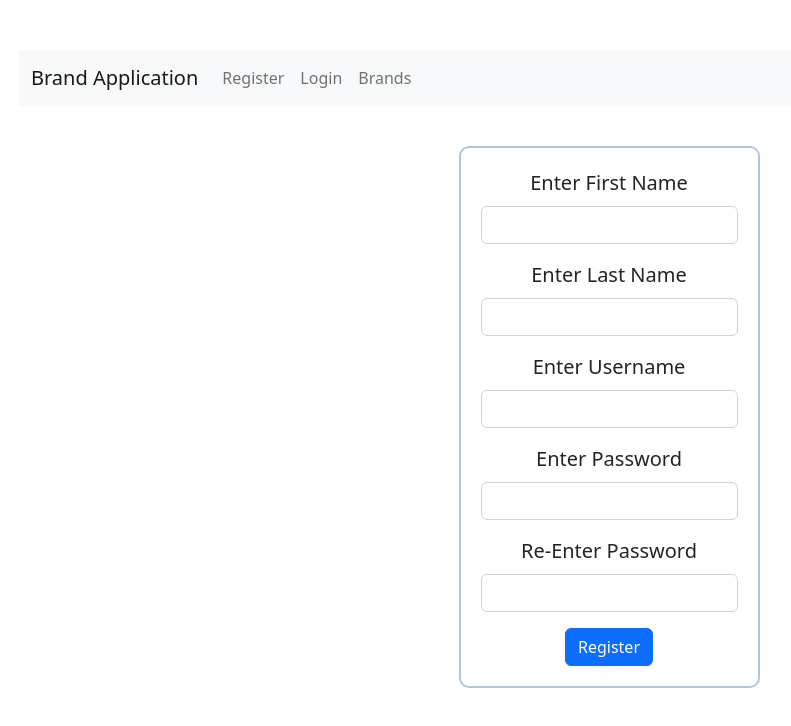
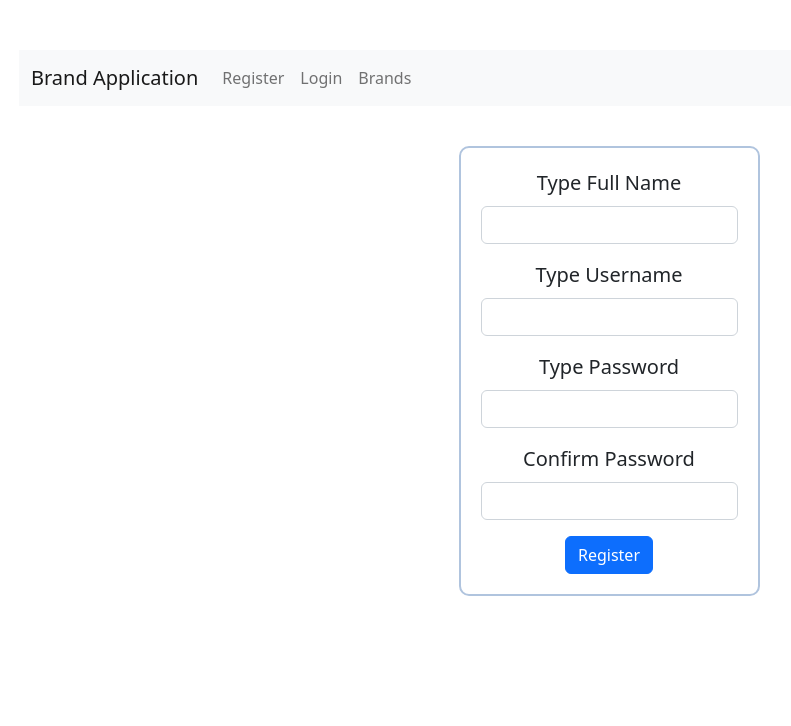
Before and after one commit to sreeepotluri/UserInterface-Project, a React (Create React App) app in the folder client/: page /register in a window 1280 px wide. Shown: the top 726 px of the page, without its empty margins (31-822 px from the left). Built offline with nearby package versions, Linux system fonts and the light colour scheme.

Commit message:
Navigate to Brands

```diff
--- a/client/src/components/pages/Register.js
+++ b/client/src/components/pages/Register.js
@@ -20,13 +20,13 @@ const navigate = useNavigate();
 
     fetchData("/user/register",
       {
-       username,
-       password
+       username, //sreeepotluri
+       password1, //pancakes
+       password2  //icecreams
       },
       "POST")
     .then((data) => {
       if(!data.message) {
-        console.log(data);
         navigate("/brands");
       }
     })
@@ -40,7 +40,7 @@ const navigate = useNavigate();
     <div>
       <form onSubmit={onSubmit}>
         <div className="mb-3">
-          <label htmlFor="username" className="form-label">Enter First Name</label>
+          <label htmlFor="username" className="form-label">Type Full Name</label>
           <input
             type="text"
             className="form-control"
@@ -52,19 +52,7 @@ const navigate = useNavigate();
           />
         </div>
         <div className="mb-3">
-          <label htmlFor="username" className="form-label">Enter Last Name</label>
-          <input
-            type="text"
-            className="form-control"
-            id="username"
-            name='lastname'
-            onChange={onChange}
-            value={username}
-            required
-          />
-        </div>
-        <div className="mb-3">
-          <label htmlFor="username" className="form-label">Enter Username</label>
+          <label htmlFor="username" className="form-label">Type Username</label>
           <input
             type="text"
             className="form-control"
@@ -76,7 +64,7 @@ const navigate = useNavigate();
           />
         </div>
         <div className="mb-3">
-          <label htmlFor="password" className="form-label">Enter Password</label>
+          <label htmlFor="password" className="form-label">Type Password</label>
           <input
             type="password"
             className="form-control"
@@ -88,7 +76,7 @@ const navigate = useNavigate();
           />
         </div>
         <div className="mb-3">
-          <label htmlFor="password2" className="form-label">Re-Enter Password</label>
+          <label htmlFor="password2" className="form-label">Confirm  Password</label>
           <input
             type="password"
             className="form-control"
```
